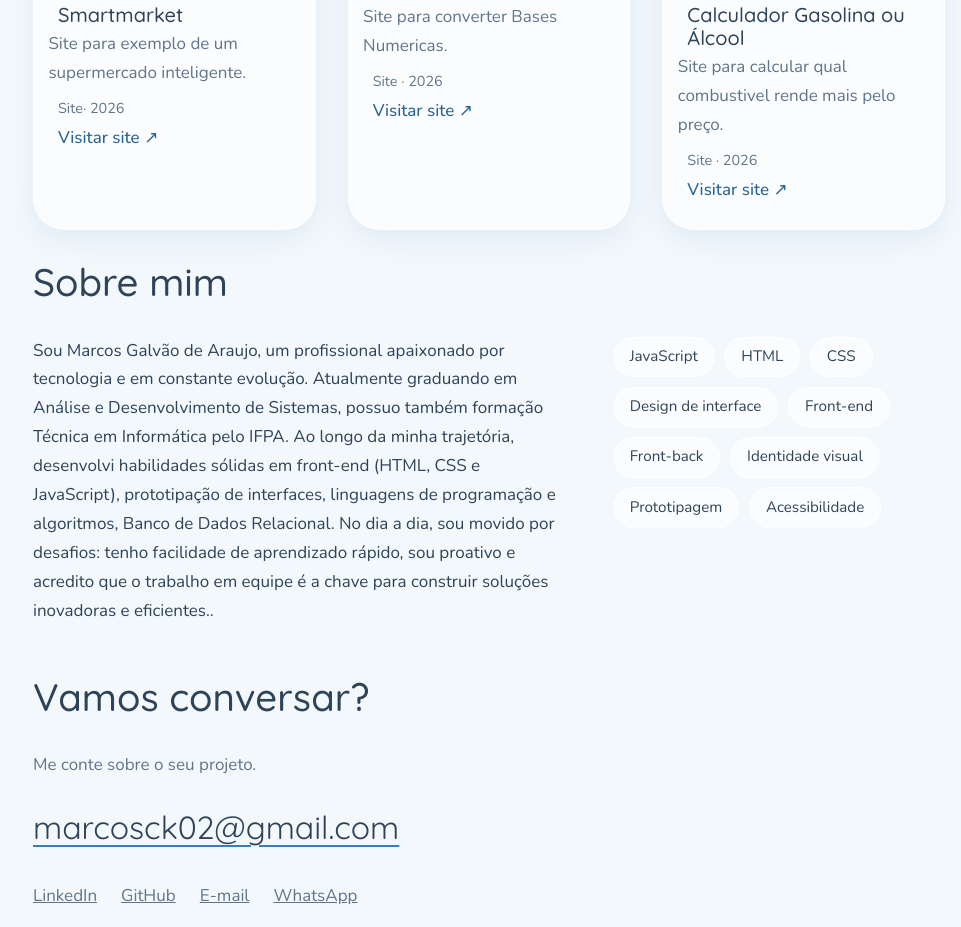
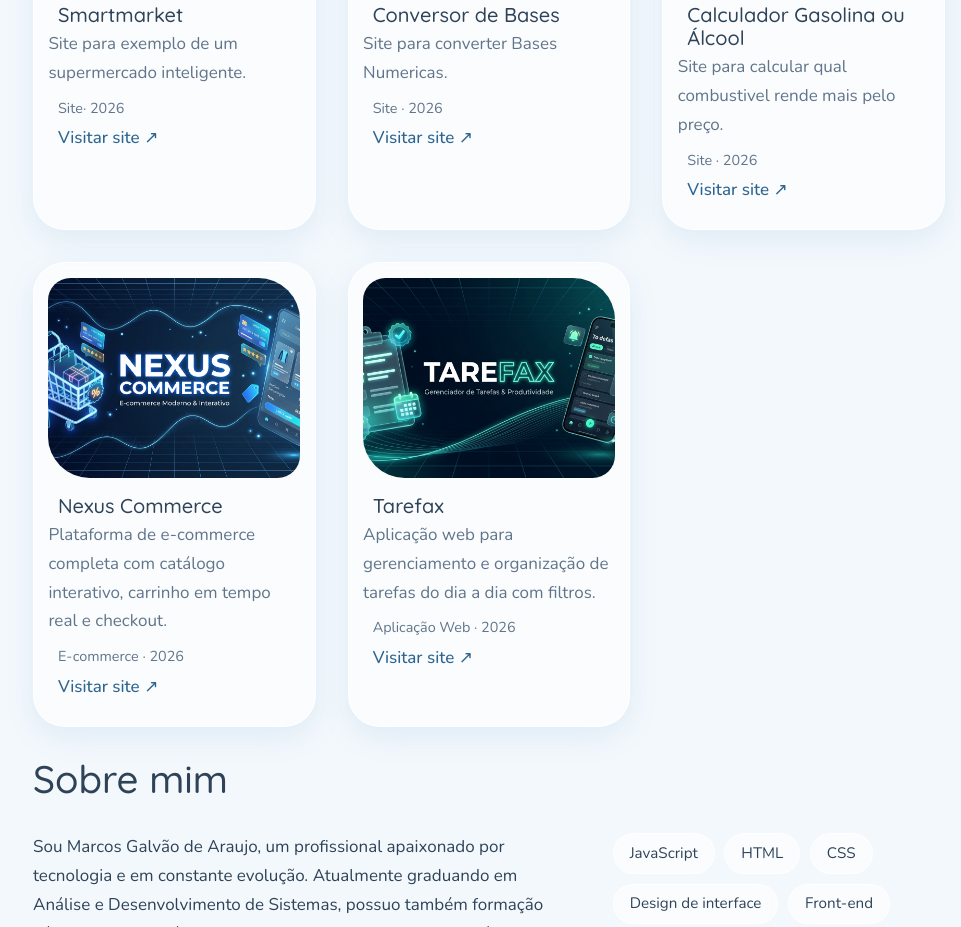
Before and after one commit to MarcosAraujo13/Meu-Portfolio, a plain HTML site: page index.html in a window 1280 px wide. Shown: the part 949-1876 px from the top of the page, without its empty margins (151-1112 px from the left). Drawn offline with nearby package versions, Linux system fonts and the light colour scheme.

Commit message:
novos projetos

```diff
--- a/index.html
+++ b/index.html
@@ -73,6 +73,7 @@
     src="image/conversor.jpg"
     alt="Captura de tela do Conversor de Bases"
     loading="lazy">
+      <h3>Conversor de Bases</h3>
       <p>Site para converter Bases Numericas.</p>
       <span class="tag">Site · 2026</span>
       <span class="visitar">Visitar site</span>
@@ -86,6 +87,28 @@
       <h3>Calculador Gasolina ou Álcool</h3>
       <p>Site para calcular qual combustivel rende mais pelo preço.</p>
       <span class="tag">Site · 2026</span>
+      <span class="visitar">Visitar site</span>
+    </a>
+
+    <a class="card" href="https://nexus-ecommerce-p9qe.onrender.com/" target="_blank" rel="noopener">
+      <img class="capa"
+    src="image/nexus.jpg"
+    alt="Nexus Commerce"
+    loading="lazy">
+      <h3>Nexus Commerce</h3>
+      <p>Plataforma de e-commerce completa com catálogo interativo, carrinho em tempo real e checkout.</p>
+      <span class="tag">E-commerce · 2026</span>
+      <span class="visitar">Visitar site</span>
+    </a>
+
+    <a class="card" href="https://marcosaraujo13.github.io/Tarefax/" target="_blank" rel="noopener">
+      <img class="capa"
+    src="image/tarefax.jpg"
+    alt="Tarefax"
+    loading="lazy">
+      <h3>Tarefax</h3>
+      <p>Aplicação web para gerenciamento e organização de tarefas do dia a dia com filtros.</p>
+      <span class="tag">Aplicação Web · 2026</span>
       <span class="visitar">Visitar site</span>
     </a>
 
```
Also changed, not shown: image/nexus.jpg (added), image/tarefax.jpg (added).
